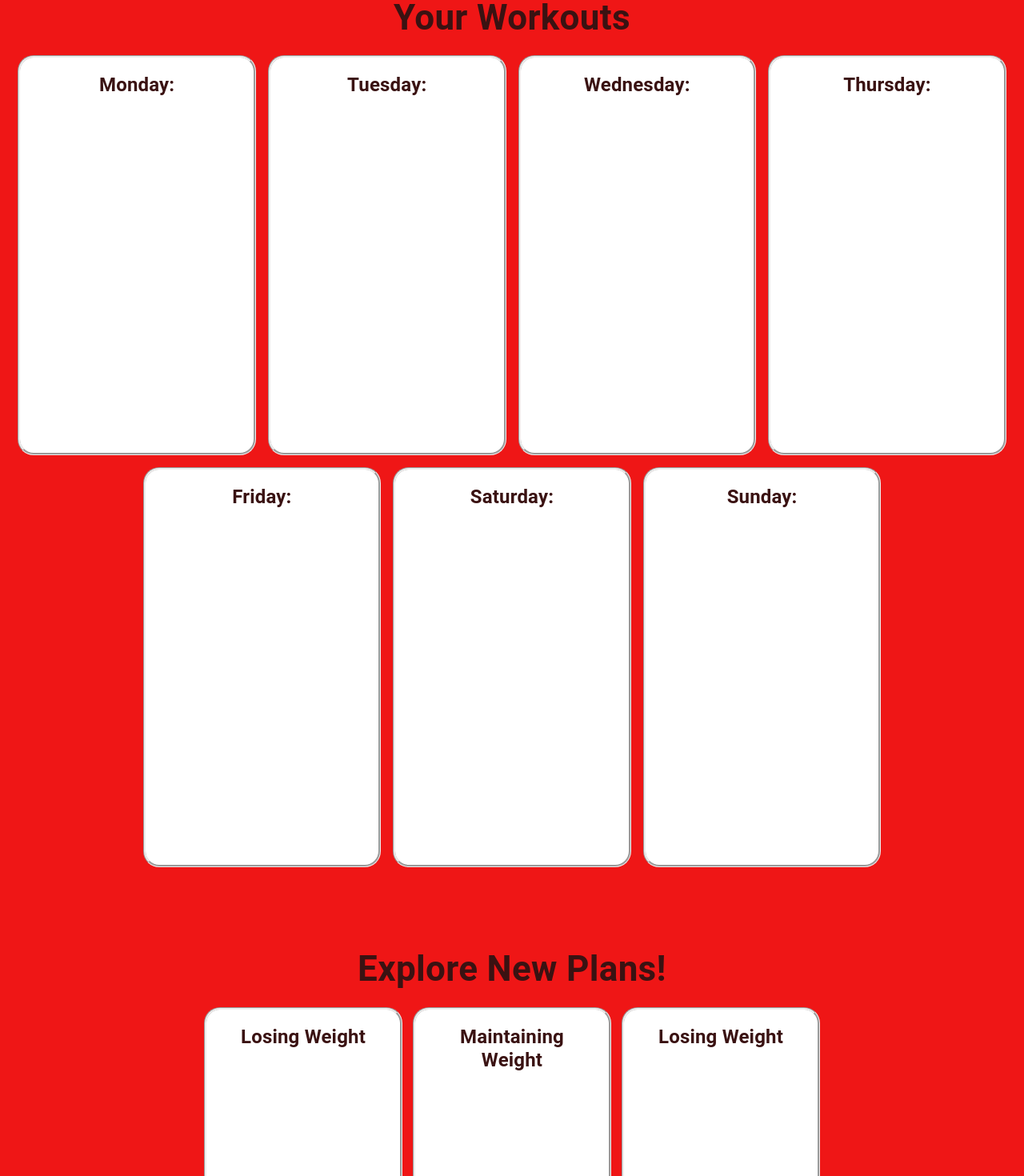
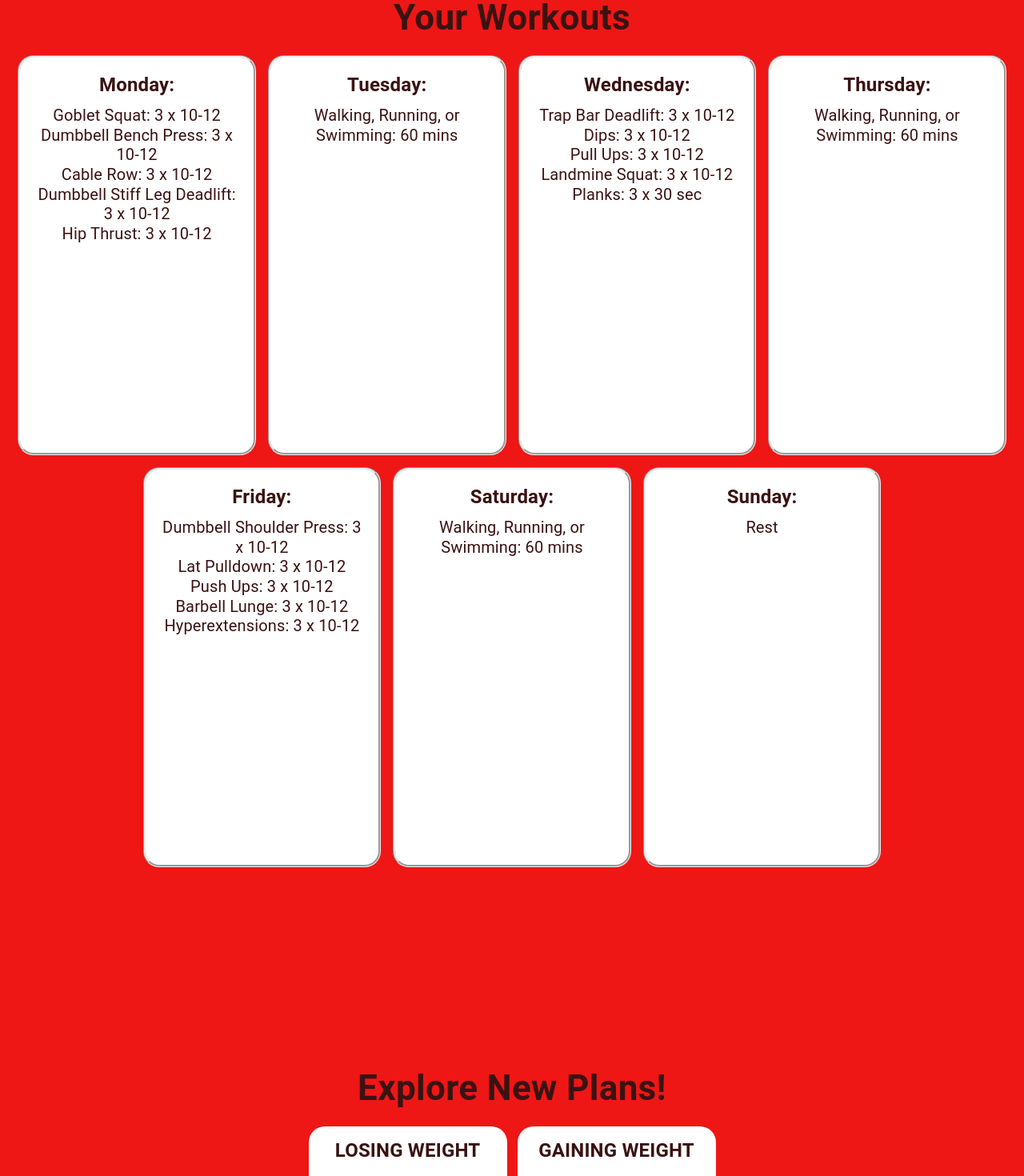
Before and after one commit to hailley-kane/Capstone_Project, a React (Create React App) app: page /workouts in a window 1280 px wide. Shown: the part 220-1690 px from the top of the page at 80% size. Built offline with nearby package versions, Linux system fonts and the light colour scheme.

Commit message:
update to workouts

```diff
--- a/src/pages/Workouts.js
+++ b/src/pages/Workouts.js
@@ -1,28 +1,36 @@
-import {Box, Stack, Typography} from '@mui/material';
 import "../workouts.json"
+import {Box, Stack, Typography, Button} from '@mui/material';
+import React, {useState} from "react";
+
 
 
 
 //I have this set up right now so that we can display their workout routine for each day of the week for whatever their plan may be. Underneath that it should show alternative options
 //for them. Peoples plans/goals change so they should have a way to evaluate whats best for them.
 const Workouts = () => {
+    const workouts = require('../workouts.json');
+    const keys = Object.keys(workouts);
+    const values = Object.values(workouts)
+    const[keyOne, setKeyOne] = useState("Maintaining Weight")
+    const[keyTwo, setKeyTwo] = useState("Losing Weight")
+    const[keyThree, setKeyThree] = useState("Gaining Weight")
+    const[currentPlan, setCurrentPlan] = useState(workouts[keyOne])
 
-    const workouts = require('../workouts.json');
-    console.log(workouts);
+    const onClick = (newKey) => {
+        if (newKey === keyTwo){
+            const tempKey = keyOne
+            setKeyOne(newKey)
+            setKeyTwo(tempKey)
+            setCurrentPlan(workouts[keyOne])
+        } else {
+            const tempKey = keyOne
+            setKeyOne(newKey)
+            setKeyThree(tempKey)
+            setCurrentPlan(workouts[keyOne])
+        }
+    }
 
-    const keys = Object.keys(workouts);
-    const randIndexOne = Math.floor(Math.random() * keys.length);
-    const randKeyOne = keys[randIndexOne];
-    const currentPlan = workouts[randKeyOne];
-    console.log(currentPlan);
 
-    const randIndexTwo = Math.floor(Math.random() * keys.length);
-    const randIndexThree = Math.floor(Math.random() * keys.length);
-    const randIndexFour = Math.floor(Math.random() * keys.length);
-
-    const randKeyTwo = keys[randIndexTwo];
-    const randKeyThree = keys[randIndexThree];
-    const randKeyFour = keys[randIndexFour];
 
 
 
@@ -31,6 +39,7 @@ const Workouts = () => {
 //will eventually display the users current workout plan for the week and give them a random set of alternative options for plans
 //wokring on figuring out how to format and display the workout plans in the appropriate boxes at this time.
     return (
+        <Stack>
         <Box id='workouts' sx={{mt: {lg: '109px'}, position: 'relative', height: '2000', width: '100%'}} mt={'50px'} p={'20px'} justifyContent={'center'}>
             <Typography variant='h4' fontWeight={'bold'} color="#3A1212" sx={{fontSize: {lg: '44px', xs: '30px'}}} mb='20px' textAlign = {'center'}>
                 Your Workouts
@@ -41,6 +50,14 @@ const Workouts = () => {
                         Monday:
                     </Typography>
                     <Typography variant='h4' fontWeight={'normal'}  color="#3A1212" sx={{fontSize: {lg: '20px', xs: '20px'}}} mb='10px' textAlign = {'center'}>
+                        {currentPlan['Monday'][0]}<br/>
+                        {currentPlan['Monday'][1]}<br/>
+                        {currentPlan['Monday'][2]}<br/>
+                        {currentPlan['Monday'][3]}<br/>
+                        {currentPlan['Monday'][4]}<br/>
+                        {currentPlan['Monday'][5]}<br/>
+                        {currentPlan['Monday'][6]}<br/>
+                        {currentPlan['Monday'][7]}<br/>
                     </Typography>
                 </Box>
                 <Box sx={{position: 'relative', width: '24%', height: '500px', p: '20px', backgroundColor: 'white', borderRadius: '20px', borderStyle: 'groove'}}>
@@ -48,6 +65,14 @@ const Workouts = () => {
                         Tuesday: <br />
                     </Typography>
                     <Typography variant='h4' fontWeight={'normal'}  color="#3A1212" sx={{fontSize: {lg: '20px', xs: '20px'}}} mb='10px' textAlign = {'center'}>
+                        {currentPlan['Tuesday'][0]}<br/>
+                        {currentPlan['Tuesday'][1]}<br/>
+                        {currentPlan['Tuesday'][2]}<br/>
+                        {currentPlan['Tuesday'][3]}<br/>
+                        {currentPlan['Tuesday'][4]}<br/>
+                        {currentPlan['Tuesday'][5]}<br/>
+                        {currentPlan['Tuesday'][6]}<br/>
+                        {currentPlan['Tuesday'][7]}<br/>
                     </Typography>
                 </Box>
                 <Box sx={{position: 'relative', width: '24%', height: '500px', p: '20px', backgroundColor: 'white', borderRadius: '20px', borderStyle: 'groove'}}>
@@ -55,6 +80,14 @@ const Workouts = () => {
                         Wednesday:<br />
                     </Typography>
                     <Typography variant='h4' fontWeight={'normal'}  color="#3A1212" sx={{fontSize: {lg: '20px', xs: '20px'}}} mb='10px' textAlign = {'center'}>
+                        {currentPlan['Wednesday'][0]}<br/>
+                        {currentPlan['Wednesday'][1]}<br/>
+                        {currentPlan['Wednesday'][2]}<br/>
+                        {currentPlan['Wednesday'][3]}<br/>
+                        {currentPlan['Wednesday'][4]}<br/>
+                        {currentPlan['Wednesday'][5]}<br/>
+                        {currentPlan['Wednesday'][6]}<br/>
+                        {currentPlan['Wednesday'][7]}<br/>
                     </Typography>
                 </Box>
                 <Box sx={{position: 'relative', width: '24%', height: '500px', p: '20px', backgroundColor: 'white', borderRadius: '20px', borderStyle: 'groove'}}>
@@ -62,6 +95,14 @@ const Workouts = () => {
                         Thursday: <br />
                     </Typography>
                     <Typography variant='h4' fontWeight={'normal'}  color="#3A1212" sx={{fontSize: {lg: '20px', xs: '20px'}}} mb='10px' textAlign = {'center'}>
+                        {currentPlan['Thursday'][0]}<br/>
+                        {currentPlan['Thursday'][1]}<br/>
+                        {currentPlan['Thursday'][2]}<br/>
+                        {currentPlan['Thursday'][3]}<br/>
+                        {currentPlan['Thursday'][4]}<br/>
+                        {currentPlan['Thursday'][5]}<br/>
+                        {currentPlan['Thursday'][6]}<br/>
+                        {currentPlan['Thursday'][7]}<br/>
                     </Typography>
                 </Box>
                 <Box sx={{position: 'relative', width: '24%', height: '500px', p: '20px', backgroundColor: 'white', borderRadius: '20px', borderStyle: 'groove'}}>
@@ -69,6 +110,14 @@ const Workouts = () => {
                         Friday: <br />
                     </Typography>
                     <Typography variant='h4' fontWeight={'normal'}  color="#3A1212" sx={{fontSize: {lg: '20px', xs: '20px'}}} mb='10px' textAlign = {'center'}>
+                        {currentPlan['Friday'][0]}<br/>
+                        {currentPlan['Friday'][1]}<br/>
+                        {currentPlan['Friday'][2]}<br/>
+                        {currentPlan['Friday'][3]}<br/>
+                        {currentPlan['Friday'][4]}<br/>
+                        {currentPlan['Friday'][5]}<br/>
+                        {currentPlan['Friday'][6]}<br/>
+                        {currentPlan['Friday'][7]}<br/>
                     </Typography>
                 </Box>
                 <Box sx={{position: 'relative', width: '24%', height: '500px', p: '20px', backgroundColor: 'white', borderRadius: '20px', borderStyle: 'groove'}}>
@@ -76,6 +125,14 @@ const Workouts = () => {
                         Saturday: <br />
                     </Typography>
                     <Typography variant='h4' fontWeight={'normal'}  color="#3A1212" sx={{fontSize: {lg: '20px', xs: '20px'}}} mb='10px' textAlign = {'center'}>
+                        {currentPlan['Saturday'][0]}<br/>
+                        {currentPlan['Saturday'][1]}<br/>
+                        {currentPlan['Saturday'][2]}<br/>
+                        {currentPlan['Saturday'][3]}<br/>
+                        {currentPlan['Saturday'][4]}<br/>
+                        {currentPlan['Saturday'][5]}<br/>
+                        {currentPlan['Saturday'][6]}<br/>
+                        {currentPlan['Saturday'][7]}<br/>
                     </Typography>
                 </Box>
                 <Box sx={{position: 'relative', width: '24%', height: '500px', p: '20px', backgroundColor: 'white', borderRadius: '20px', borderStyle: 'groove'}}>
@@ -83,33 +140,38 @@ const Workouts = () => {
                         Sunday: <br />
                     </Typography>
                     <Typography variant='h4' fontWeight={'normal'}  color="#3A1212" sx={{fontSize: {lg: '20px', xs: '20px'}}} mb='10px' textAlign = {'center'}>
+                        {currentPlan['Sunday'][0]}<br/>
+                        {currentPlan['Sunday'][1]}<br/>
+                        {currentPlan['Sunday'][2]}<br/>
+                        {currentPlan['Sunday'][3]}<br/>
+                        {currentPlan['Sunday'][4]}<br/>
+                        {currentPlan['Sunday'][5]}<br/>
+                        {currentPlan['Sunday'][6]}<br/>
+                        {currentPlan['Sunday'][7]}<br/>
                     </Typography>
                 </Box>
             </Stack>
-            <Typography variant='h4' fontWeight={'bold'} color="#3A1212" sx={{fontSize: {lg: '44px', xs: '30px'}}} mb='20px' textAlign = {'center'}>
+            </Box>
+            <Box id='workouts' sx={{mt: {lg: '109px'}, position: 'relative', height: '1000', width: '100%'}} mt={'50px'} p={'20px'} justifyContent={'center'}>
+        <Typography variant='h4' fontWeight={'bold'} color="#3A1212" sx={{fontSize: {lg: '44px', xs: '30px'}}} mb='20px' textAlign = {'center'}>
                 Explore New Plans!
-            </Typography>
-            <Stack direction={'row'} sx={{gap: {lg: '13px', xs: '50px'}}} flexWrap={'wrap'} justifyContent={'center'}>
-                <Box sx={{position: 'relative', width: '20%', height: '250px', p: '20px', backgroundColor: 'white', borderRadius: '20px',  borderStyle: 'groove', cursor: 'pointer'}}>
+        </Typography>
+        <Stack direction={'row'} sx={{gap: {lg: '13px', xs: '50px'}}} flexWrap={'wrap'} justifyContent={'center'}>
+                <Button onClick = {() => onClick(keyTwo)}sx={{position: 'relative', width: '20%', height: '250px', p: '20px', backgroundColor: 'white', borderRadius: '20px',  borderStyle: 'groove', cursor: 'pointer'}}>
                     <Typography variant='h4' fontWeight={'bold'} color="#3A1212" sx={{fontSize: {lg: '24px', xs: '20px'}}} mb='10px' textAlign = {'center'}>
-                        {randKeyTwo} <br /><br/>
-                        {workouts[randKeyTwo]['Summary']}
+                        {keyTwo} <br /><br/>
+                        {workouts[keyTwo]['Summary']}
                     </Typography>
-                </Box>
-                <Box sx={{position: 'relative', width: '20%', height: '250px', p: '20px', backgroundColor: 'white', borderRadius: '20px', borderStyle: 'groove', cursor: 'pointer'}}>
+                </Button>
+                <Button onClick = {() => onClick(keyThree)} sx={{position: 'relative', width: '20%', height: '250px', p: '20px', backgroundColor: 'white', borderRadius: '20px', borderStyle: 'groove', cursor: 'pointer'}}>
                     <Typography variant='h4' fontWeight={'bold'} color="#3A1212" sx={{fontSize: {lg: '24px', xs: '20px'}}} mb='10px' textAlign = {'center'}>
-                        {randKeyThree}<br /><br/>
-                        {workouts[randKeyThree]['Summary']}
+                        {keyThree}<br /><br/>
+                        {workouts[keyThree]['Summary']}
                     </Typography>
-                </Box>
-                <Box sx={{position: 'relative', width: '20%', height: '250px', p: '20px', backgroundColor: 'white', borderRadius: '20px', borderStyle: 'groove', cursor: 'pointer'}}>
-                    <Typography variant='h4' fontWeight={'bold'} color="#3A1212" sx={{fontSize: {lg: '24px', xs: '20px'}}} mb='10px' textAlign = {'center'}>
-                        {randKeyFour}<br /><br/>
-                        {workouts[randKeyFour]['Summary']}
-                    </Typography>
-                </Box>
-            </Stack>
+                </Button>
+        </Stack>
         </Box>
+        </Stack>
 
     )
   }
--- a/src/workouts.json
+++ b/src/workouts.json
@@ -1,153 +1,237 @@
 {
+    "Plan": "Maintaining Weight",
     "Losing Weight": {
+        "Summary": "A plan focused on helping you lose weight and meet your goals",
         "Monday": {
             "Summary": "Upper Body Focused",
-            "0": "Pull Down: 3 x 12 reps",
-            "1": "Dumbbell Incline Bench Press: 3 x 12 reps",
-            "2": "Cable Lateral Raise: 3 x 15 reps",
-            "3": "Seated Cable Row: 3 x 12 reps",
-            "4": "Dumbbell Curls: 2 x 12 reps",
-            "5": "Tricep Overhead Extension: 2 x 12 reps",
-            "6": "Machine Curls: 2 x 12 reps",
-            "7": "Rope Pressdown: 2 x 12 reps"
+            "0": "Pull Down: 3 x 12",
+            "1": "Dumbbell Incline Bench: 3 x 12",
+            "2": "Cable Lateral Raise: 3 x 15",
+            "3": "Seated Cable Row: 3 x 12",
+            "4": "Dumbbell Curls: 2 x 12",
+            "5": "Tricep Overhead Extension: 2 x 12",
+            "6": "Machine Curls: 2 x 12",
+            "7": "Rope Pressdown: 2 x 12"
         },
         "Tuesday": {
-            "0": "Walking, Running, or Swimming: 60 mins"
+            "0": "Walking, Running, or Swimming: 60 mins",
+            "1": "",
+            "2": "",
+            "3": "",
+            "4": "",
+            "5": "",
+            "6": "",
+            "7": ""
         },
         "Wednesday": {
             "Summary": "Cardio, Abs, Glutes",
             "0": "Planks: 3 x 30 sec",
-            "1": "Bodyweight Glute Bridges: 3 x 15 reps",
-            "2": "Ab Crunch: 3 x 20 reps",
-            "3": "Glute Kickback: 3 x 12 reps",
-            "4": "Mountain Climbers: 3 x 12 each leg",
-            "5": "Side Lying Clams: 3 x 12 each leg",
-            "6": "Oblique Crunch: 3 x 12 each leg"
+            "1": "Bodyweight Glute Bridges: 3 x 15",
+            "2": "Ab Crunch: 3 x 20",
+            "3": "Glute Kickback: 3 x 12",
+            "4": "Mountain Climbers: 3 x 12/leg",
+            "5": "Side Lying Clams: 3 x 12/leg",
+            "6": "Oblique Crunch: 3 x 12/leg",
+            "7": ""
         },
         "Thursday": {
-            "0": "Walking, Running, or Swimming: 60 mins"
+            "0": "Walking, Running, or Swimming: 60 mins",
+            "1": "",
+            "2": "",
+            "3": "",
+            "4": "",
+            "5": "",
+            "6": "",
+            "7": ""
         },
         "Friday": {
             "Summary": "Lower Body Focused",
-            "0": "Reverse Hack Squat: 3 x 12 reps",
-            "1": "Leg Press: 3 x 12 reps",
-            "2": "Leg Extension: 3 x 15 reps",
-            "3": "Leg Curls: 3 x 15 reps",
-            "4": "Standing Calf Raises: 3 x 25 reps"
+            "0": "Reverse Hack Squat: 3 x 12",
+            "1": "Leg Press: 3 x 12",
+            "2": "Leg Extension: 3 x 15",
+            "3": "Leg Curls: 3 x 15",
+            "4": "Standing Calf Raises: 3 x 25",
+            "5": "",
+            "6": "",
+            "7": ""
         },
         "Saturday": {
-            "0": "Walking, Running, or Swimming: 60 mins"
+            "0": "Walking, Running, or Swimming: 60 mins",
+            "1": "",
+            "2": "",
+            "3": "",
+            "4": "",
+            "5": "",
+            "6": "",
+            "7": ""
         },
         "Sunday": {
-            "0": "Walking, Running, or Swimming: 60 mins"
+            "0": "Walking, Running, or Swimming: 60 mins",
+            "1": "",
+            "2": "",
+            "3": "",
+            "4": "",
+            "5": "",
+            "6": "",
+            "7": ""
         }
     },
 
     "Maintaining Weight": {
+        "Summary": "A plan focused on maintaining your weight to help you meet your goals",
         "Monday": {
             "Summary": "Full Body Strength Training",
-            "0": "Goblet Squat: 3 x 10-12 reps",
-            "1":"Dumbbell Bench Press: 3 x 10-12 reps",
-            "2": "Cable Row: 3 x 10-12 reps",
-            "3": "Dumbbell Stiff Leg Deadlift: 3 x 10-12 reps",
-            "4": "Hip Thrust: 3 x 10-12 reps"
+            "0": "Goblet Squat: 3 x 10-12",
+            "1": "Dumbbell Bench Press: 3 x 10-12",
+            "2": "Cable Row: 3 x 10-12",
+            "3": "Dumbbell Stiff Leg Deadlift: 3 x 10-12",
+            "4": "Hip Thrust: 3 x 10-12",
+            "5": "",
+            "6": "",
+            "7": ""
         },
         "Tuesday": {
-            "0": "Walking, Running, or Swimming: 60 mins"
+            "0": "Walking, Running, or Swimming: 60 mins",
+            "1": "",
+            "2": "",
+            "3": "",
+            "4": "",
+            "5": "",
+            "6": "",
+            "7": ""
         },
         "Wednesday": {
             "Summary": "Full Body Strength Training",
-            "0": "Trap Bar Deadlift: 3 x 10-12 reps",
-            "1": "Dips: 3 x 10-12 reps",
-            "2": "Pull Ups: 3 x 10-12 reps",
-            "3": "Landmine Squat: 3 x 10-12 reps",
-            "4": "Planks: 3 x 30 sec"
+            "0": "Trap Bar Deadlift: 3 x 10-12",
+            "1": "Dips: 3 x 10-12",
+            "2": "Pull Ups: 3 x 10-12",
+            "3": "Landmine Squat: 3 x 10-12",
+            "4": "Planks: 3 x 30 sec",
+            "5": "",
+            "6": "",
+            "7": ""
         },
         "Thursday": {
-            "0": "Walking, Running, or Swimming: 60 mins"
+            "0": "Walking, Running, or Swimming: 60 mins",
+            "1": "",
+            "2": "",
+            "3": "",
+            "4": "",
+            "5": "",
+            "6": "",
+            "7": ""
         },
         "Friday": {
             "Summary": "Full Body Strength Training",
-            "0": "Dumbbell Shoulder Press: 3 x 10-12 reps",
-            "1": "Lat Pulldown: 3 x 10-12 reps",
-            "2": "Push Ups: 3 x 10-12 reps",
-            "3": "Barbell Lunge: 3 x 10-12 reps",
-            "4": "Hyperextensions: 3 x 10-12 reps"
+            "0": "Dumbbell Shoulder Press: 3 x 10-12",
+            "1": "Lat Pulldown: 3 x 10-12",
+            "2": "Push Ups: 3 x 10-12",
+            "3": "Barbell Lunge: 3 x 10-12",
+            "4": "Hyperextensions: 3 x 10-12",
+            "5": "",
+            "6": "",
+            "7": ""
         },
         "Saturday": {
-            "0": "Walking, Running, or Swimming: 60 mins"
+            "0": "Walking, Running, or Swimming: 60 mins",
+            "1": "",
+            "2": "",
+            "3": "",
+            "4": "",
+            "5": "",
+            "6": "",
+            "7": ""
         },
-        "Sunday": "Rest"
+        "Sunday": {
+            "0": "Rest",
+            "1": "",
+            "2": "",
+            "3": "",
+            "4": "",
+            "5": "",
+            "6": "",
+            "7": ""
+        }
     },
 
     "Gaining Weight": {
+        "Summary": "A plan focused on helping you build muscle to meet your goals",
         "Monday": {
             "Summary": "Upper Body Focused",
-            "0": "Pull Down: 3 x 12 reps",
-            "1": "Dumbbell Incline Bench Press: 3 x 12 reps",
-            "2": "Cable Lateral Raise: 3 x 15 reps",
-            "3": "Seated Cable Row: 3 x 12 reps",
-            "4": "Dumbbell Curls: 2 x 12 reps",
-            "5": "Tricep Overhead Extension: 2 x 12 reps",
-            "6": "Machine Curls: 2 x 12 reps",
-            "7": "Rope Pressdown: 2 x 12 reps"
+            "0": "Pull Down: 3 x 12",
+            "1": "Dumbbell Incline Bench:  3 x 12",
+            "2": "Cable Lateral Raise: 3 x 15",
+            "3": "Seated Cable Row: 3 x 12",
+            "4": "Dumbbell Curls: 2 x 12",
+            "5": "Tricep Overhead Extension: 2 x 12",
+            "6": "Machine Curls: 2 x 12",
+            "7": "Rope Pressdown: 2 x 12"
         },
         "Tuesday": {
             "Summary": "Lower Body Focused",
-            "0": "Barbell Squat: 3 x 12 reps",
-            "1": "Romanian Deadlift: 4 x 10 reps",
-            "2": "Walking Lunge: 3 x 15 each leg",
-            "3": "Bodyweight Curtsy Lunge: 3 x 12 each leg",
-            "4": "Glute Kickback: 3 x 15 each leg"
+            "0": "Barbell Squat: 3 x 12",
+            "1": "Romanian Deadlift: 4 x 10",
+            "2": "Walking Lunge: 3 x 15/leg",
+            "3": "Bodyweight Curtsy Lunge: 3 x 12/leg",
+            "4": "Glute Kickback: 3 x 15/leg",
+            "5": "",
+            "6": "",
+            "7": ""
         },
         "Wednesday": {
             "Summary": "Cardio, Abs, Glutes",
             "0": "Planks: 3 x 30 sec",
-            "1": "Bodyweight Glute Bridges: 3 x 15 reps",
-            "2": "Ab Crunch: 3 x 20 reps",
-            "3": "Glute Kickback: 3 x 12 reps",
-            "4": "Mountain Climbers: 3 x 12 each leg",
-            "5": "Side Lying Clams: 3 x 12 each leg",
-            "6": "Oblique Crunch: 3 x 12 each leg"
+            "1": "Bodyweight Glute Bridges: 3 x 15",
+            "2": "Ab Crunch: 3 x 20",
+            "3": "Glute Kickback: 3 x 12",
+            "4": "Mountain Climbers: 3 x 12/leg",
+            "5": "Side Lying Clams: 3 x 12/leg",
+            "6": "Oblique Crunch: 3 x 12/leg",
+            "7": ""
         },
         "Thursday": {
             "Summary": "Upper Body Focused",
-            "0": "Dumbbell Row: 4 x 12 reps",
-            "1": "Seated Shoulder Press: 3 x 12 reps",
-            "2": "Cable Face Pulls: 3 x 12 reps",
-            "3": "Dumbbell Bench Press: 3 x 12 reps",
-            "4": "Close Grip Pulldown: 3 x 15 reps",
-            "5": "Seated Curls: 3 x 12 reps",
-            "6": "Lying Tricep Extensions: 3 x 12 reps"
+            "0": "Dumbbell Row: 4 x 12",
+            "1": "Seated Shoulder Press: 3 x 12",
+            "2": "Cable Face Pulls: 3 x 12",
+            "3": "Dumbbell Bench Press: 3 x 12",
+            "4": "Close Grip Pulldown: 3 x 15",
+            "5": "Seated Curls: 3 x 12",
+            "6": "Lying Tricep Extensions: 3 x 12",
+            "7": ""
         },
         "Friday": {
             "Summary": "Lower Body Focused",
-            "0": "Reverse Hack Squat: 3 x 12 reps",
-            "1": "Leg Press: 3 x 12 reps",
-            "2": "Leg Extension: 3 x 15 reps",
-            "3": "Leg Curls: 3 x 15 reps",
-            "4": "Standing Calf Raises: 3 x 25 reps"
+            "0": "Reverse Hack Squat: 3 x 12",
+            "1": "Leg Press: 3 x 12",
+            "2": "Leg Extension: 3 x 15",
+            "3": "Leg Curls: 3 x 15",
+            "4": "Standing Calf Raises: 3 x 25",
+            "5": "",
+            "6": "",
+            "7": ""
         },
         "Saturday": {
             "Summary": "Upper Body Focused",
-            "0": "Pull Down: 3 x 12 reps",
-            "1": "Dumbbell Incline Bench Press: 3 x 12 reps",
-            "2": "Cable Lateral Raise: 3 x 15 reps",
-            "3": "Seated Cable Row: 3 x 12 reps",
-            "4": "Dumbbell Curls: 2 x 12 reps",
-            "5": "Tricep Overhead Extension: 2 x 12 reps",
-            "6": "Machine Curls: 2 x 12 reps",
-            "7": "Rope Pressdown: 2 x 12 reps"
+            "0": "Pull Down: 3 x 12",
+            "1": "Dumbbell Incline Bench:  3 x 12",
+            "2": "Cable Lateral Raise: 3 x 15",
+            "3": "Seated Cable Row: 3 x 12",
+            "4": "Dumbbell Curls: 2 x 12",
+            "5": "Tricep Overhead Extension: 2 x 12",
+            "6": "Machine Curls: 2 x 12",
+            "7": "Rope Pressdown: 2 x 12"
         },
         "Sunday": {
             "Summary": "Cardio, Abs, Glutes",
             "0": "Planks: 3 x 30 sec",
-            "1": "Bodyweight Glute Bridges: 3 x 15 reps",
-            "2": "Ab Crunch: 3 x 20 reps",
-            "3": "Glute Kickback: 3 x 12 reps",
-            "4": "Mountain Climbers: 3 x 12 each leg",
-            "5": "Side Lying Clams: 3 x 12 each leg",
-            "6": "Oblique Crunch: 3 x 12 each leg"
+            "1": "Bodyweight Glute Bridges: 3 x 15",
+            "2": "Ab Crunch: 3 x 20",
+            "3": "Glute Kickback: 3 x 12",
+            "4": "Mountain Climbers: 3 x 12/leg",
+            "5": "Side Lying Clams: 3 x 12/leg",
+            "6": "Oblique Crunch: 3 x 12/leg",
+            "7": ""
         }
     }
 }
```
